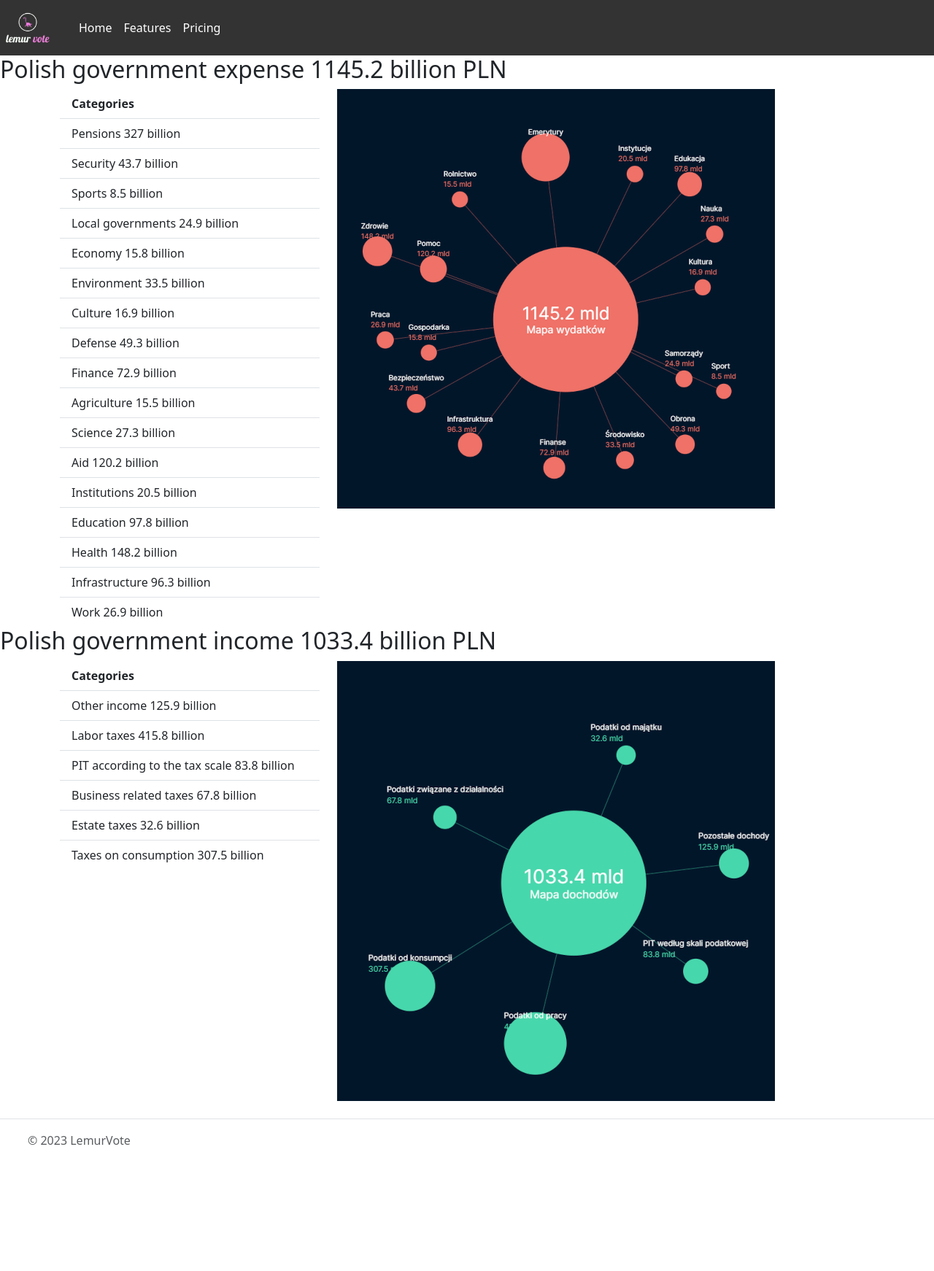
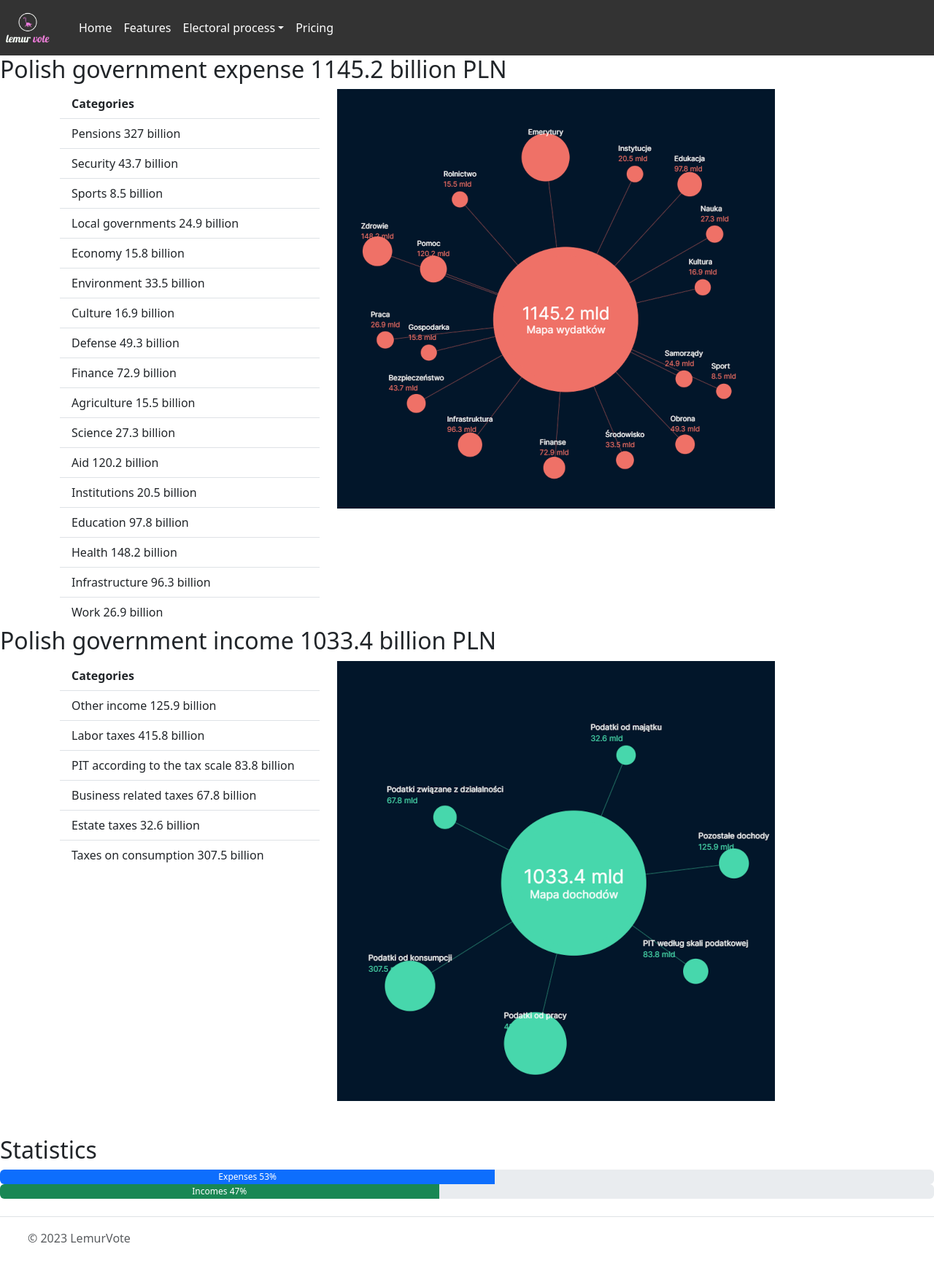
Before and after one commit to Uriziel01/hackyheah_dtp, a SvelteKit app: page /goverment in a window 1280 px wide. Shown: the top 1742 px of the page at 73% size. Before the commit the page ends 1616 px from the top, so only its background shows below. Built offline with nearby package versions, Linux system fonts and the light colour scheme.

Commit message:
Added democracy menu panel

```diff
--- a/src/routes/Header.svelte
+++ b/src/routes/Header.svelte
@@ -18,6 +18,17 @@
 			<li class="nav-item">
 			  <!-- svelte-ignore a11y-invalid-attribute -->
 			  <a class="nav-link no-outline text-white" href="#">Features</a>
+			</li>
+    	    <li class="nav-item dropdown">
+			  	<!-- svelte-ignore a11y-invalid-attribute -->
+				<a class="nav-link dropdown-toggle text-white" href="#" id="navbarDropdown" role="button" data-bs-toggle="dropdown" aria-expanded="false">
+					Electoral process
+				</a>
+				<ul class="dropdown-menu" aria-labelledby="navbarDropdown">
+					<li><a class="dropdown-item" href="/democracy">Democracy</a></li>
+					<li><a class="dropdown-item" href="/elections">Elections</a></li>
+					<li><a class="dropdown-item" href="/goverment">Goverment</a></li>
+				</ul>
 			</li>
 			<li class="nav-item">
 			  <!-- svelte-ignore a11y-invalid-attribute -->
--- a/src/routes/goverment/+page.svelte
+++ b/src/routes/goverment/+page.svelte
@@ -42,7 +42,7 @@
 	<div class="row">
 		<div class="col-4">
 			<ul class="list-group list-group-flush">
-				<li class="list-group-item fw-bold" >Categories</li>
+				<li class="list-group-item fw-bold">Categories</li>
 				<li class="list-group-item">Other income 125.9 billion</li>
 				<li class="list-group-item">Labor taxes 415.8 billion</li>
 				<li class="list-group-item">PIT according to the tax scale 83.8 billion</li>
@@ -57,3 +57,14 @@
 		</div>
 	</div>
 </div>
+
+<div class="mt-5">
+	<h2>Statistics</h2>
+</div>
+
+<div class="progress" style="height: 20px;">
+	<div class="progress-bar" role="progressbar" style="width: 53%">Expenses 53%</div>
+</div>
+<div class="progress" style="height: 20px;">
+	<div class="progress-bar bg-success" role="progressbar" style="width: 47%">Incomes 47%</div>
+</div>
```
